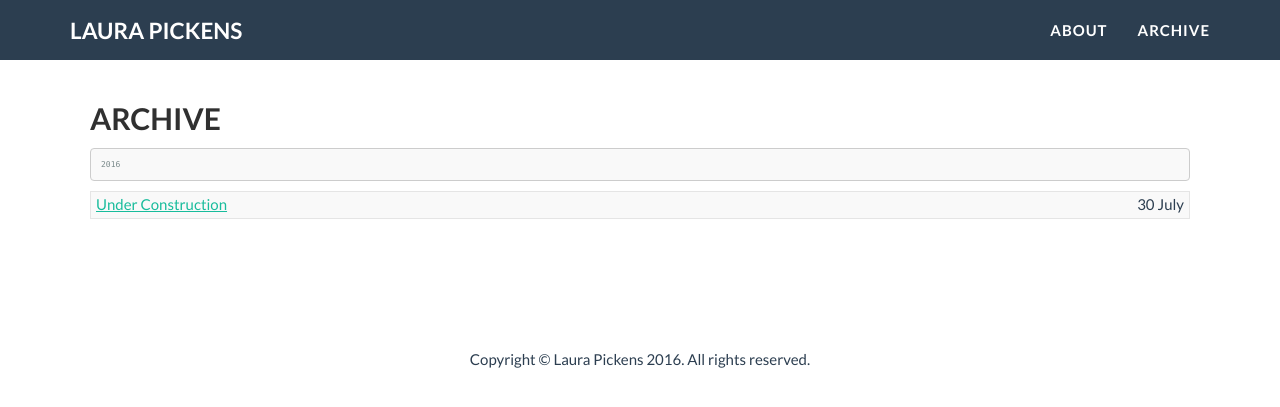
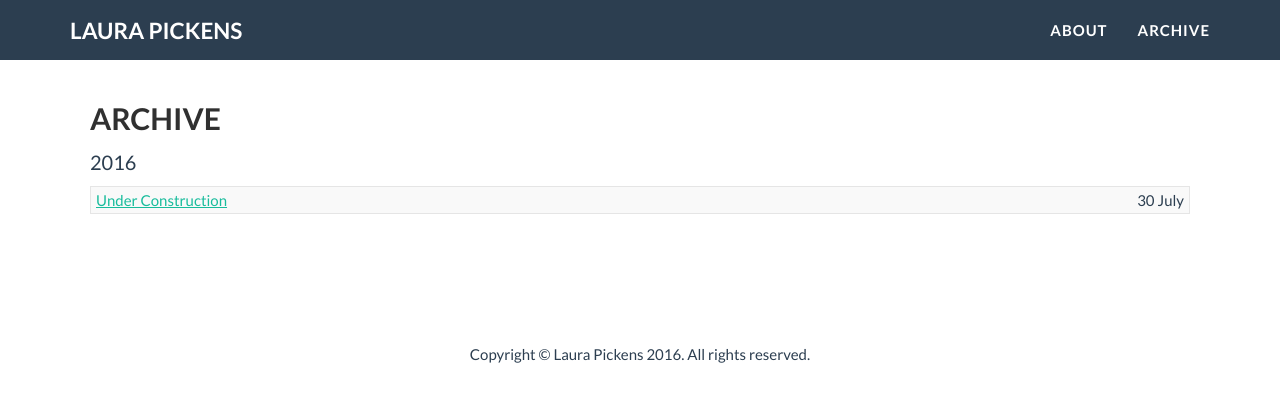
Before and after one commit to lpickens03/lpickens03.github.io, a Jekyll site: the page built from archive.md, in a window 1280 px wide. Shown: the top 407 px of the page. Built offline with Jekyll 4.4.1, drawn with Linux system fonts in a browser that asks for light colours; nearby versions of some CDN libraries; some web fonts are replaced.

Commit message:
fixed archive section titles

```diff
--- a/archive.md
+++ b/archive.md
@@ -4,13 +4,16 @@ title: Archive
 ---
 
 {% for post in site.posts %}
-  {% capture currentyear %}{{ post.date | date: "%Y" }}{% endcapture %}
-  {% if currentyear != year %}
 
-    {{currentyear | strip_html}}
+{% capture currentyear %}{{ post.date | date: "%Y" }}{% endcapture %}
+{% if currentyear != year %}
 
-    {% capture year %}{{ currentyear }}{% endcapture %}
-  {% endif %}
+{{currentyear | strip_html}}
+
+{% capture year %}{{ currentyear }}{% endcapture %}
+
+{% endif %}
+
 <table cellpadding="0" cellspacing="0" border="0">
 
   <tr><td><a href="{{ post.url }}">{{ post.title }}</a></td>
```
